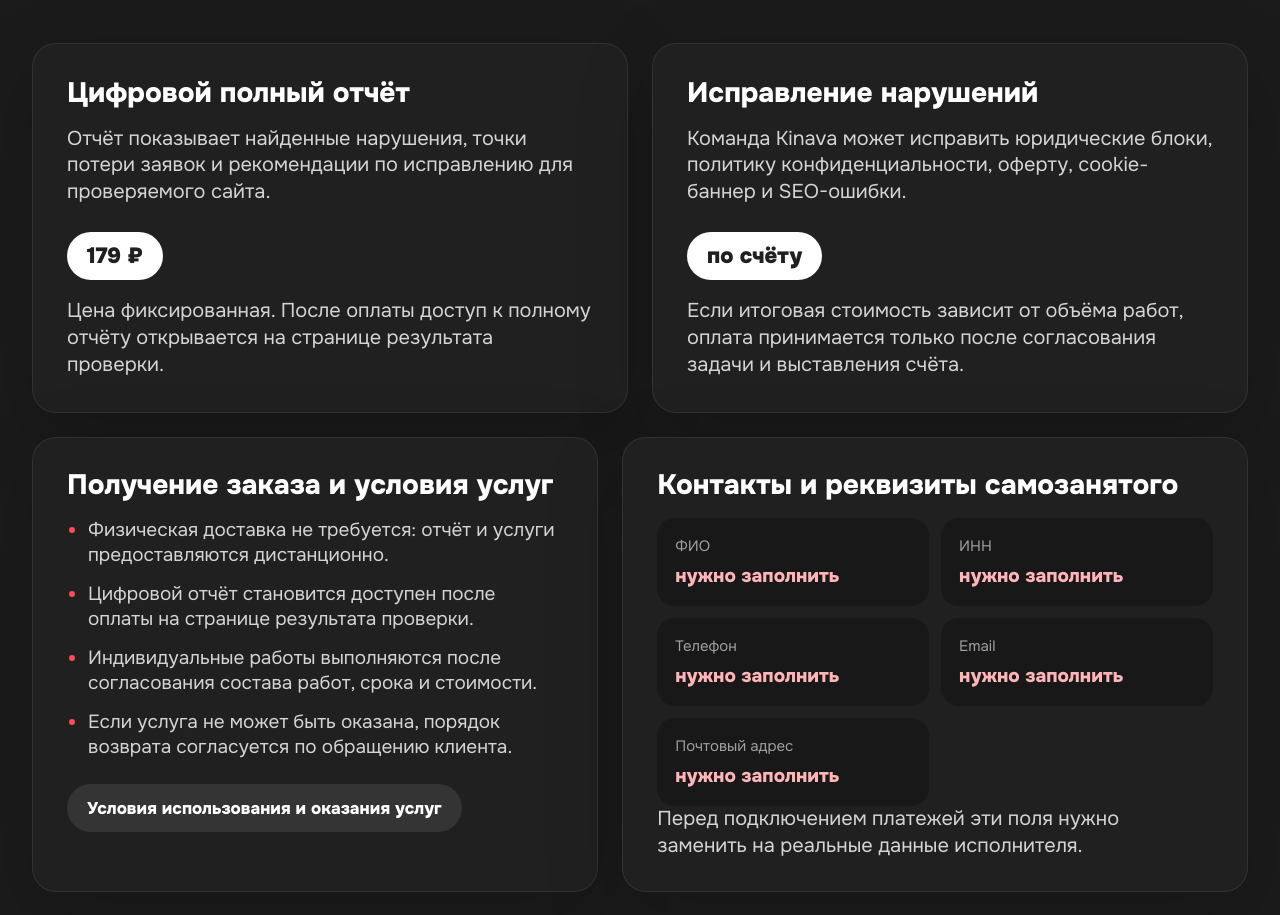
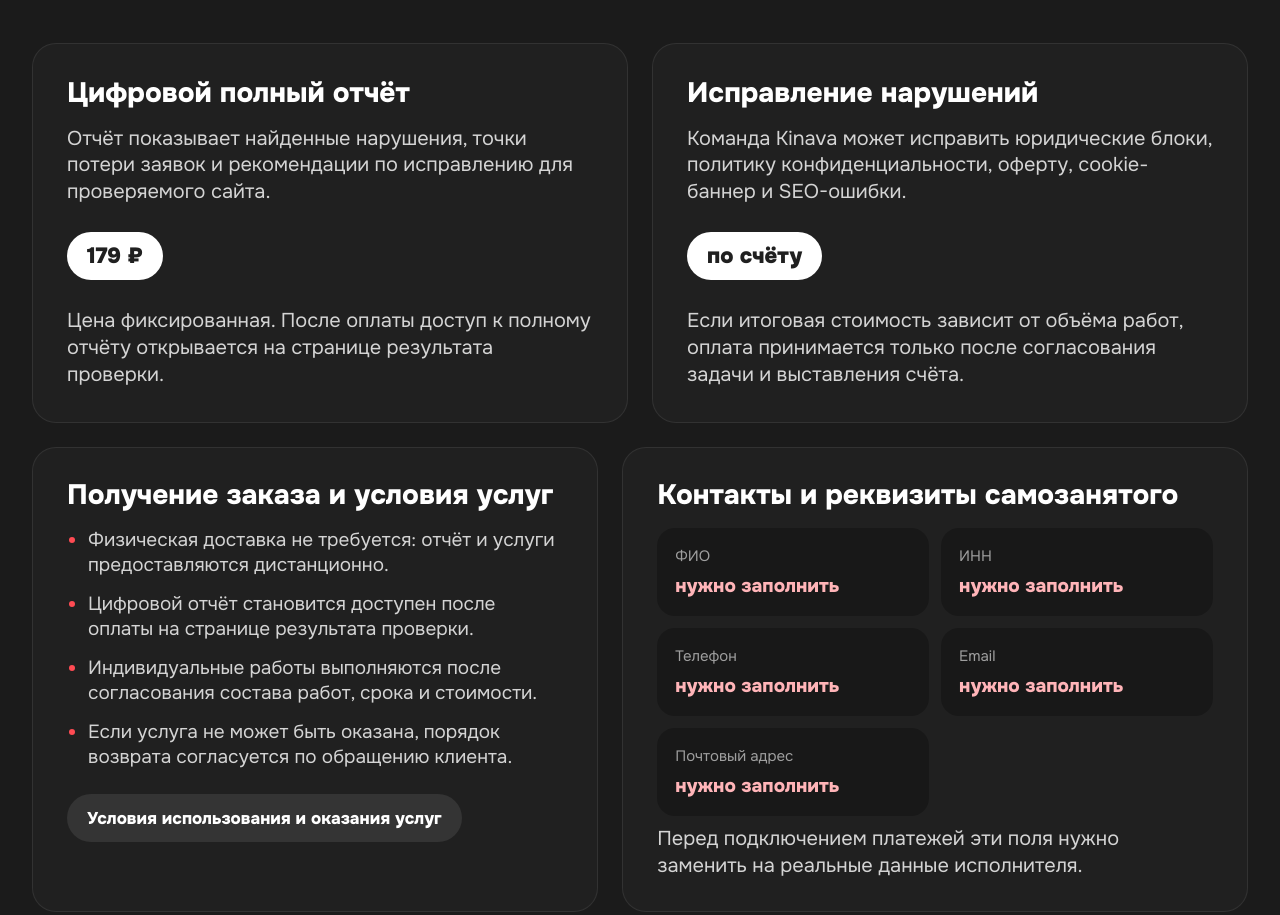
Before and after one commit to useral4/chistyy-site, a website: page public/index.html in a window 1280 px wide. Shown: the part 5481-6396 px from the top of the page. Drawn offline with Linux system fonts and the light colour scheme.

Commit message:
Adjust payment text spacing and remove card shadow

```diff
--- a/public/styles.css
+++ b/public/styles.css
@@ -960,6 +960,7 @@ input {
 
 .payment-info p {
   margin: 0;
+  margin-top: 10px;
   color: #d4d4d4;
   font-size: 20px;
   line-height: 1.34;
@@ -986,7 +987,7 @@ input {
   border: 1px solid rgba(255, 255, 255, 0.08);
   border-radius: 24px;
   background: #202020;
-  box-shadow: 0 24px 80px rgba(0, 0, 0, 0.18);
+  box-shadow: none;
 }
 
 .payment-info article {
```
